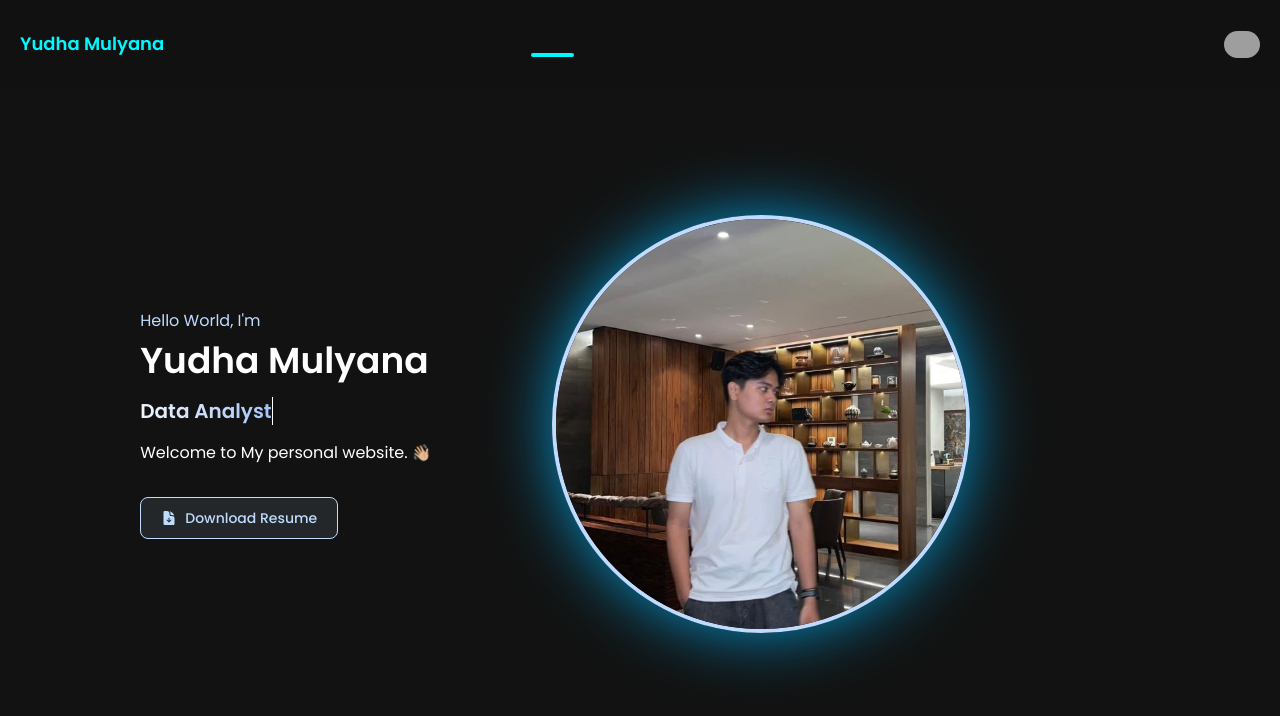
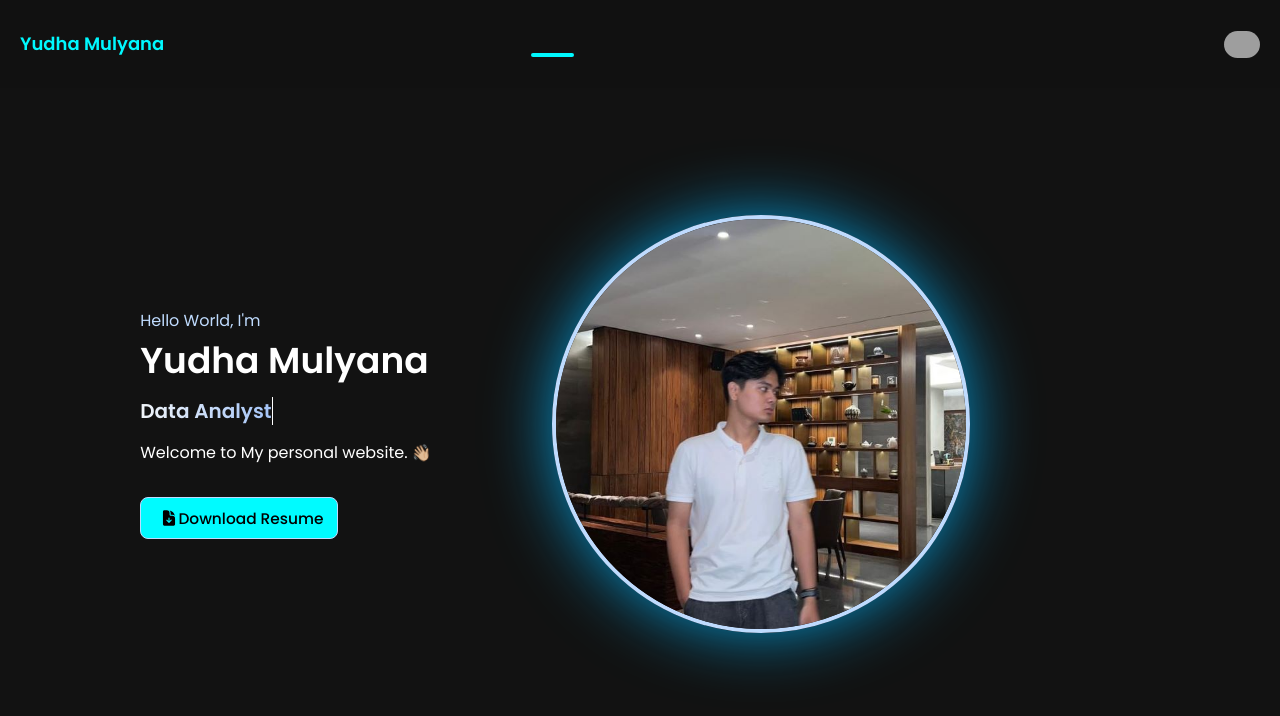
Before and after one commit to yudhamyn/portofolio, a Vue app: page / in a window 1280 px wide. In both pictures the pointer is over the button "Download Resume". Shown: the top 716 px of the page. Built offline with nearby package versions, Linux system fonts and the light colour scheme; grey boxes are pictures that could not be loaded.

Commit message:
refactor: Update download button styling and animation

```diff
--- a/src/views/HomeView.vue
+++ b/src/views/HomeView.vue
@@ -11,13 +11,13 @@
       <p class="text-white pr-4 fade-in-from-left text-sm md:text-base">Welcome to My personal website. <span class="wave">👋🏼</span></p>
       <br>
       <button
-        class="fadein-bot fade-500 flex items-center py-2 px-4 mx-auto text-xs md:text-sm font-medium rounded-lg border transition duration-300 md:py-2.5 md:px-5 md:mx-0 text-blue-200 border-blue-200 hover:bg-blue-200 hover:bg-opacity-10 bg-transparent focus:outline-none w-fit mb-16 md:mb-0"
+        class="download-button fadein-bot fade-500 flex items-center py-2 px-4 mx-auto text-xs md:text-sm font-medium rounded-lg border transition duration-300 md:py-2.5 md:px-5 md:mx-0 text-blue-200 border-blue-200 bg-transparent focus:outline-none w-fit mb-16 md:mb-0"
         @click="downloadResume">
-        <svg xmlns="http://www.w3.org/2000/svg" viewBox="0 0 24 24" fill="currentColor" class="mr-2 w-4 h-4">
+        <svg xmlns="http://www.w3.org/2000/svg" viewBox="0 0 24 24" fill="currentColor" class="mr-2 w-4 h-4 svg-icon">
           <path fill-rule="evenodd" d="M5.625 1.5H9a3.75 3.75 0 013.75 3.75v1.875c0 1.036.84 1.875 1.875 1.875H16.5a3.75 3.75 0 013.75 3.75v7.875c0 1.035-.84 1.875-1.875 1.875H5.625a1.875 1.875 0 01-1.875-1.875V3.375c0-1.036.84-1.875 1.875-1.875zm5.845 17.03a.75.75 0 001.06 0l3-3a.75.75 0 10-1.06-1.06l-1.72 1.72V12a.75.75 0 00-1.5 0v4.19l-1.72-1.72a.75.75 0 00-1.06 1.06l3 3z" clip-rule="evenodd"></path>
           <path d="M14.25 5.25a5.23 5.23 0 00-1.279-3.434 9.768 9.768 0 016.963 6.963A5.23 5.23 0 0016.5 7.5h-1.875a.375.375 0 01-.375-.375V5.25z"></path>
         </svg>
-        Download Resume
+        <span class="button-text">Download Resume</span>
       </button>
     </div>
     <div class="flex justify-center md:justify-start fadein-right">
@@ -88,7 +88,6 @@ export default {
   }
 }
 </script>
-
 
 <style>
 body {
@@ -242,4 +241,16 @@ body {
     margin-bottom: 16px; /* Ensure the margin-bottom is also applied in mobile view */
   }
 }
+
+.download-button:hover {
+  background-color: #00fbff;
+  color: #000000; /* Change text color to black */
+  transform: scale(1.05); /* Slightly increase the button size */
+  transition: background-color 0.3s, color 0.3s, transform 0.3s; /* Smooth transition */
+}
+
+.download-button:hover .svg-icon, .download-button:hover .button-text {
+  transform: scale(1.1);
+  transition: transform 0.1s;
+}
 </style>
```
